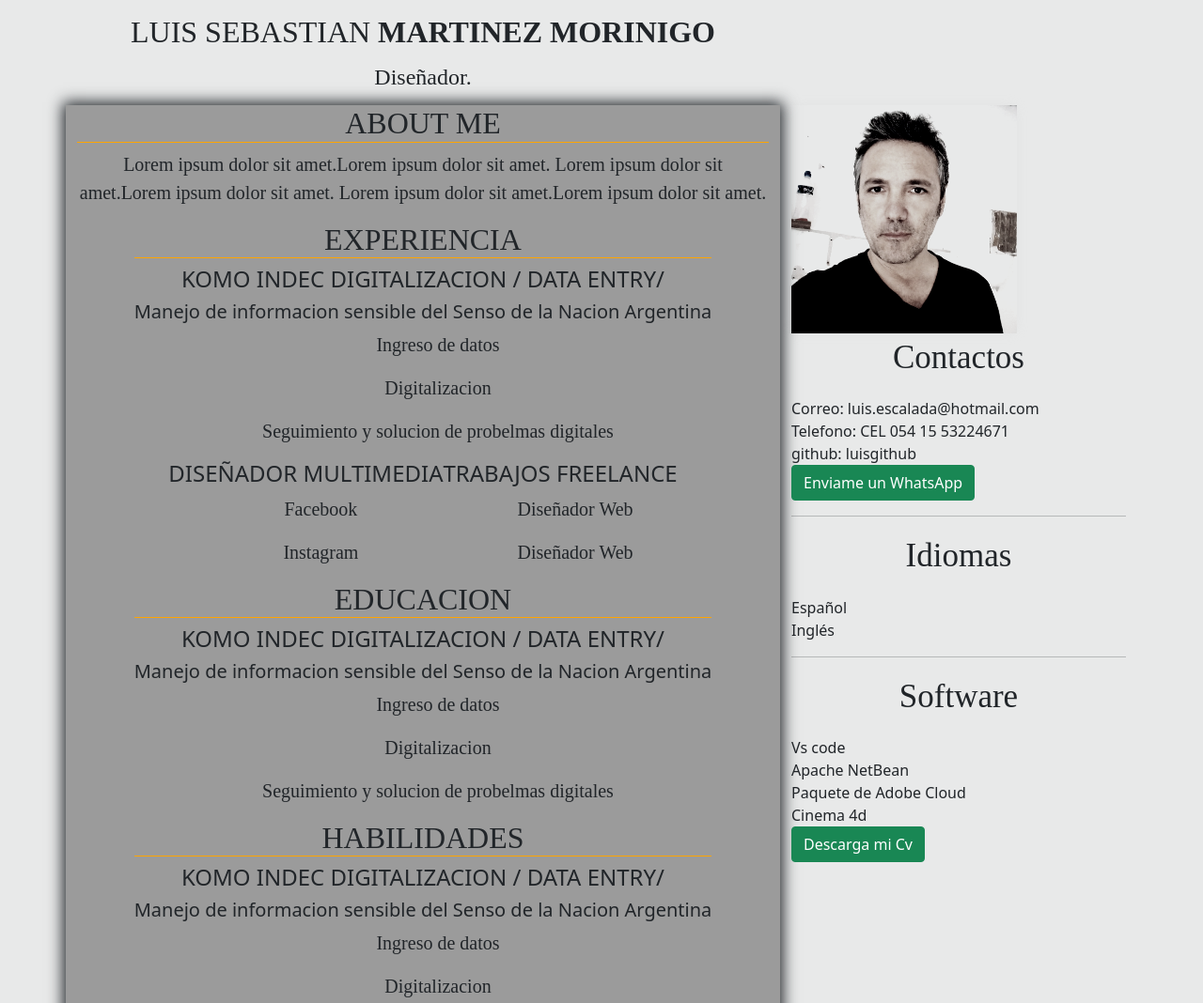
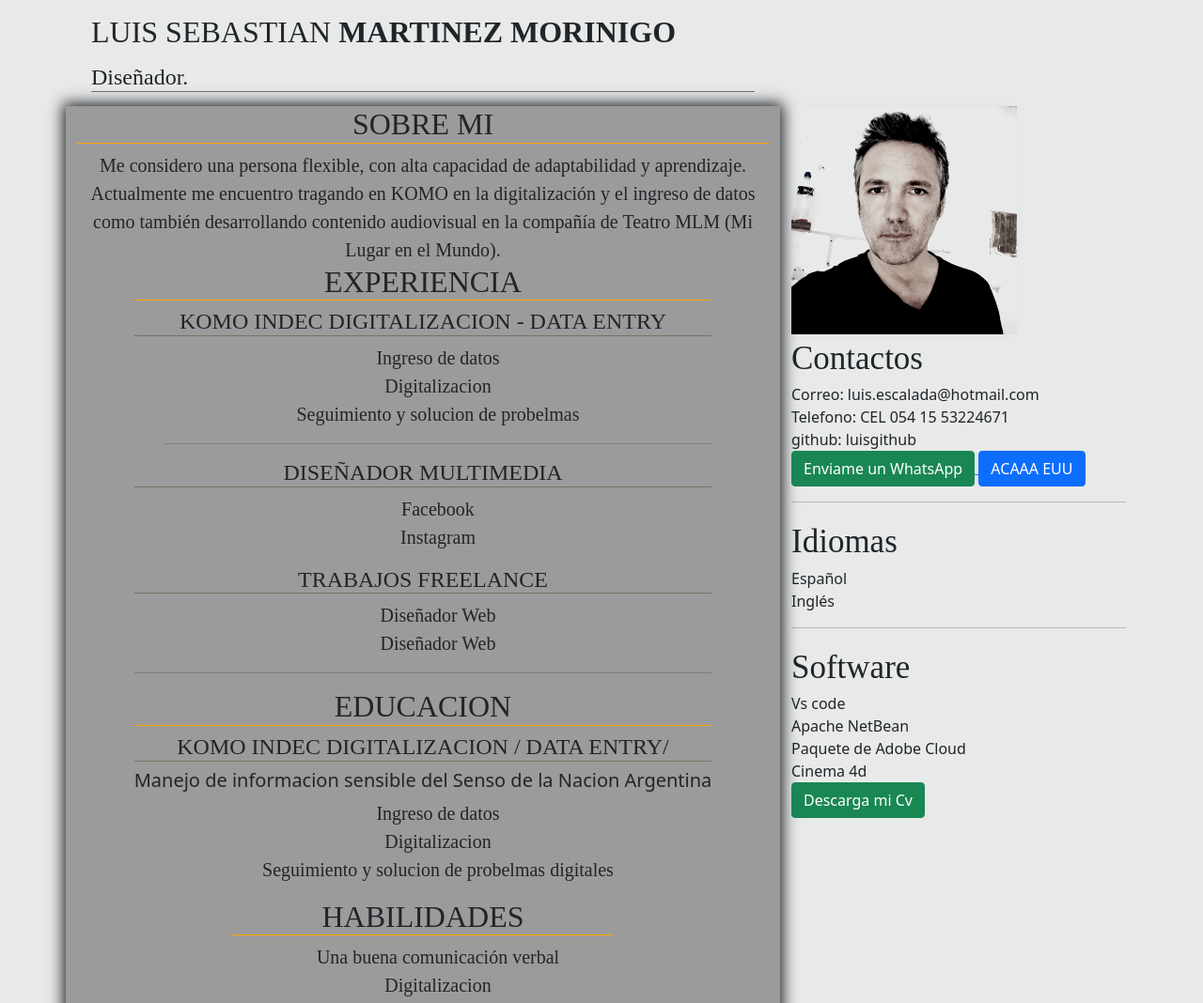
Before and after one commit to LuisMistic/frontendluism, a plain HTML site: page index.html in a window 1280 px wide. Shown: the top 1068 px of the page at 94% size. Drawn offline with nearby package versions, Linux system fonts and the light colour scheme.

Commit message:
contenido

```diff
--- a/estilos.css
+++ b/estilos.css
@@ -4,6 +4,10 @@
 
 body {
   background-color: var(--color1) !important;
+}
+
+container{
+  margin:auto;
 }
 
 img {
@@ -18,13 +22,14 @@ img {
   box-shadow: 0 0 15px #ddd;
 }
 
+
+
 img::after {
   opacity: 1;
 }
 
 .nombreApellido {
   font-family: roboto bold;
-  text-align: center;
   margin: 15px;
 }
 
@@ -43,16 +48,23 @@ h2 {
   border-bottom: solid 1.5px orange;
 }
 
+h4 {
+  font-family: roboto bold;
+  border-bottom: solid 1.5px rgb(122, 114, 100);
+}
+
 .datosDeContacto {
   font-family: roboto bold;
   font-size: 35px;
-  text-align: center;
+  margin-left: 40px;
+  text-align: left;
 }
 
 p {
   text-align: center;
   font-size: 20px;
   font-family: roboto bold;
+  margin: 0 !important;
 }
 
 .subtitulo {
--- a/index.html
+++ b/index.html
@@ -37,21 +37,20 @@
         <section class="card-naza col-8 d-flex justify-content-center">
           <!-- seccion 1 about me -->
           <div>
-            <h2>ABOUT ME</h2>
+            <h2>SOBRE MI</h2>
             <p>
-              Lorem ipsum dolor sit amet.Lorem ipsum dolor sit amet. Lorem ipsum
-              dolor sit amet.Lorem ipsum dolor sit amet. Lorem ipsum dolor sit
-              amet.Lorem ipsum dolor sit amet.
+              Me considero una persona flexible, con alta capacidad de
+              adaptabilidad y aprendizaje. Actualmente me encuentro tragando en
+              KOMO en la digitalización y el ingreso de datos como también
+              desarrollando contenido audiovisual en la compañía de Teatro MLM
+              (Mi Lugar en el Mundo).
             </p>
           </div>
           <!-- seccion 2 experiencias -->
           <div>
             <h2>EXPERIENCIA</h2>
-
-            <h4>KOMO INDEC DIGITALIZACION / DATA ENTRY/</h4>
-            <h5>
-              Manejo de informacion sensible del Senso de la Nacion Argentina
-            </h5>
+            <div>
+              <h4>KOMO INDEC DIGITALIZACION - DATA ENTRY</h4>
               <ul>
                 <li>
                   <p>Ingreso de datos</p>
@@ -60,7 +59,8 @@
                   <p>Digitalizacion</p>
                 </li>
                 <li>
-                <p>Seguimiento y solucion de probelmas digitales</p>
+                  <p>Seguimiento y solucion de probelmas</p>
+                  <hr />
                 </li>
               </ul>
             </div>
@@ -87,6 +87,7 @@
               </ul>
             </div>
             <div>
+              <hr />
               <h2>EDUCACION</h2>
 
               <h4>KOMO INDEC DIGITALIZACION / DATA ENTRY/</h4>
@@ -105,16 +106,13 @@
                 </li>
               </ul>
             </div>
+          </div>
           <div>
             <h2>HABILIDADES</h2>
 
-            <h4>KOMO INDEC DIGITALIZACION / DATA ENTRY/</h4>
-            <h5>
-              Manejo de informacion sensible del Senso de la Nacion Argentina
-            </h5>
             <ul>
               <li>
-                <p>Ingreso de datos</p>
+                <p>Una buena comunicación verbal</p>
               </li>
               <li>
                 <p>Digitalizacion</p>
@@ -137,10 +135,16 @@
             <li>Correo: luis.escalada@hotmail.com</li>
             <li>Telefono: CEL 054 15 53224671</li>
             <li>github: luisgithub</li>
-            <!-- boton de enviar whatsapp con función ALERT -->
-            <button class="btn btn-success" onclick="enviarWhatsApp()">
+            <!-- boton de enviar whatsapp -->
+            <a
+              href="https://api.whatsapp.com/send/?phone=541153224671"
+              target="_blank"
+            >
+              <button class="btn btn-success">
                 <span class="bi bi-whatsapp"></span>Enviame un WhatsApp
               </button>
+            </a>
+            <button class="btn btn-primary" onclick="jugando()" >ACAAA EUU </button>
           </div>
           <hr />
           <div>
--- a/variable.js
+++ b/variable.js
@@ -3,5 +3,6 @@ function enviarWhatsApp() {
     alert("MENSAJE DE WHATSAPP ENVIADO")
 }
 
-// TO DO
-// ACA hacer boton para descargar tu CV ..
+function jugando (){
+    alert("Grande luis primeroo ")
+}
```
Lines whose indentation alone changed are shown as unchanged.
